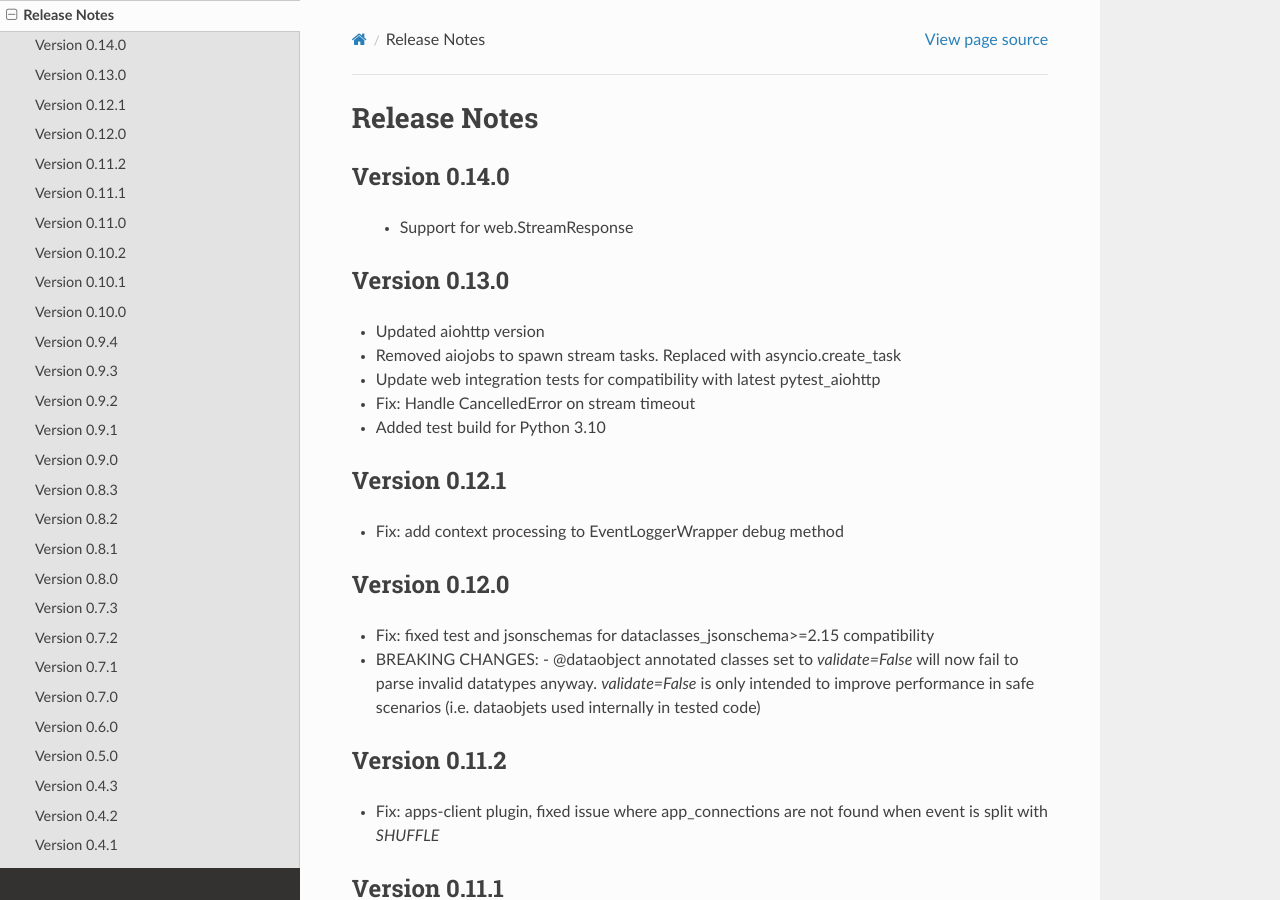
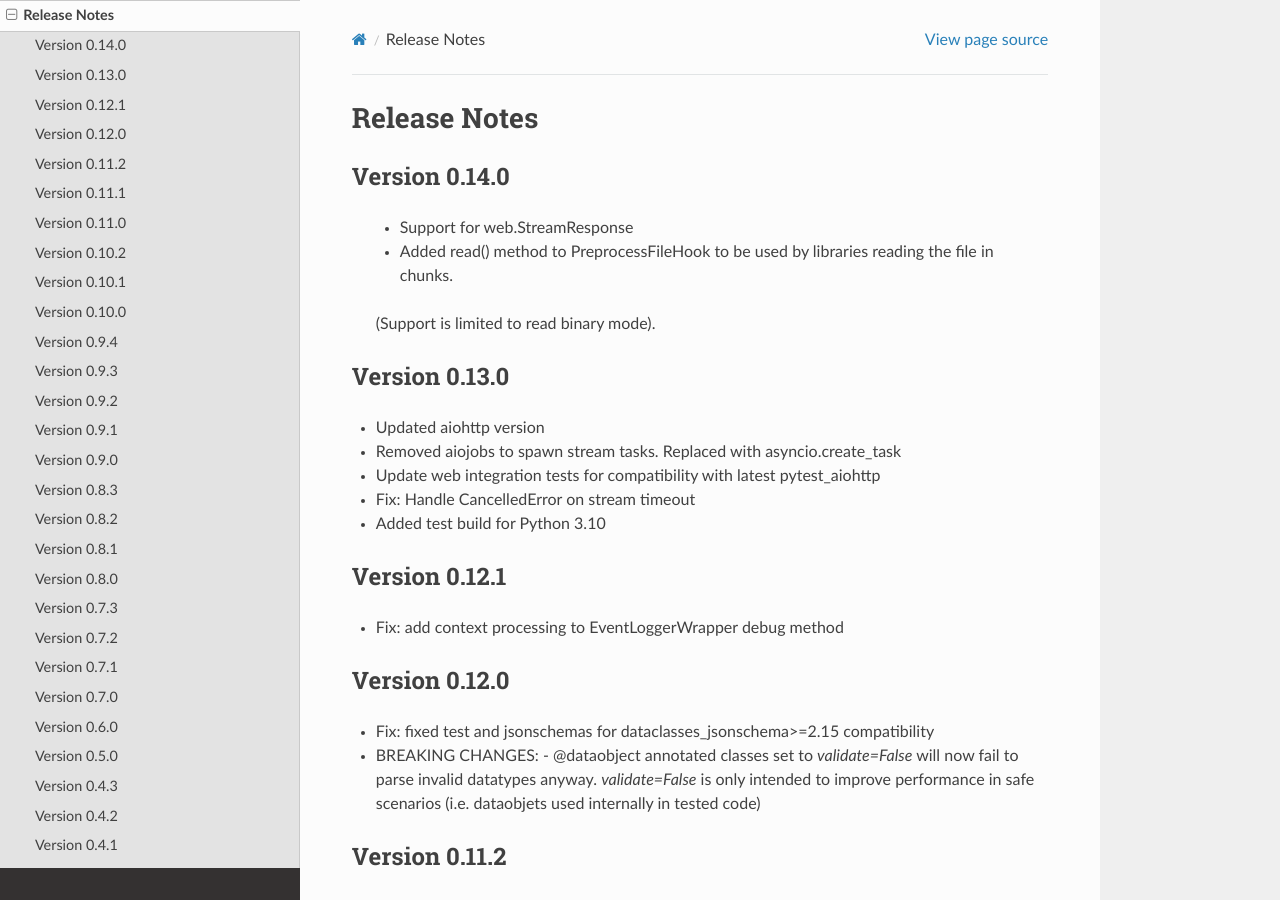
Before and after one commit to hopeit-git/hopeit.engine, a Sphinx documentation site: the page built from docs/source/release-notes.rst, in a window 1280 px wide and 900 px high. Built offline with Sphinx 7.4.7 and the Read the Docs theme 2.0.0, drawn with Linux system fonts in a browser that asks for light colours; pages that are not in the unit, such as notebooks, are missing from menus.

Commit message:
Release notes

```diff
--- a/docs/source/release-notes.rst
+++ b/docs/source/release-notes.rst
@@ -4,6 +4,8 @@ Release Notes
 Version 0.14.0
 ______________
  - Support for web.StreamResponse
+ - Added read() method to PreprocessFileHook to be used by libraries reading the file in chunks.
+ (Support is limited to read binary mode).
 
 
 Version 0.13.0
```
Also changed, not shown: 1 other file.
